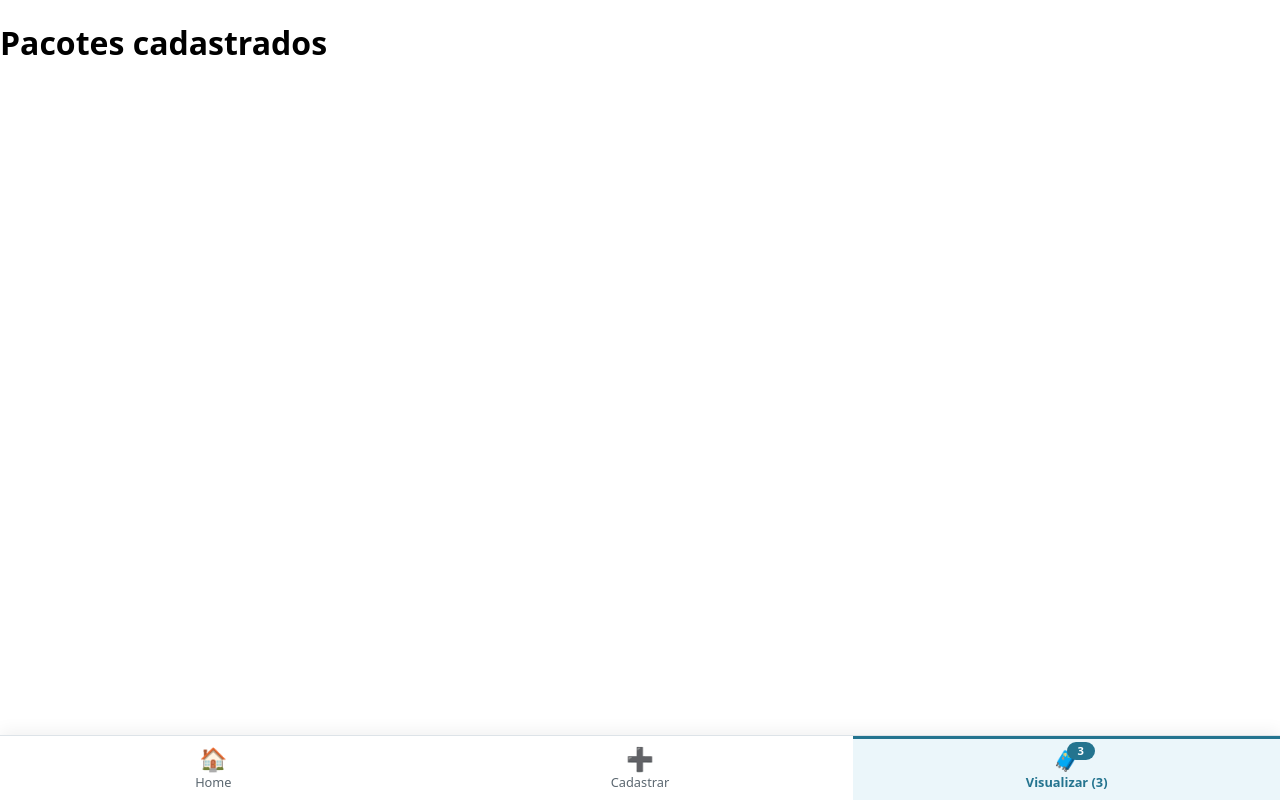
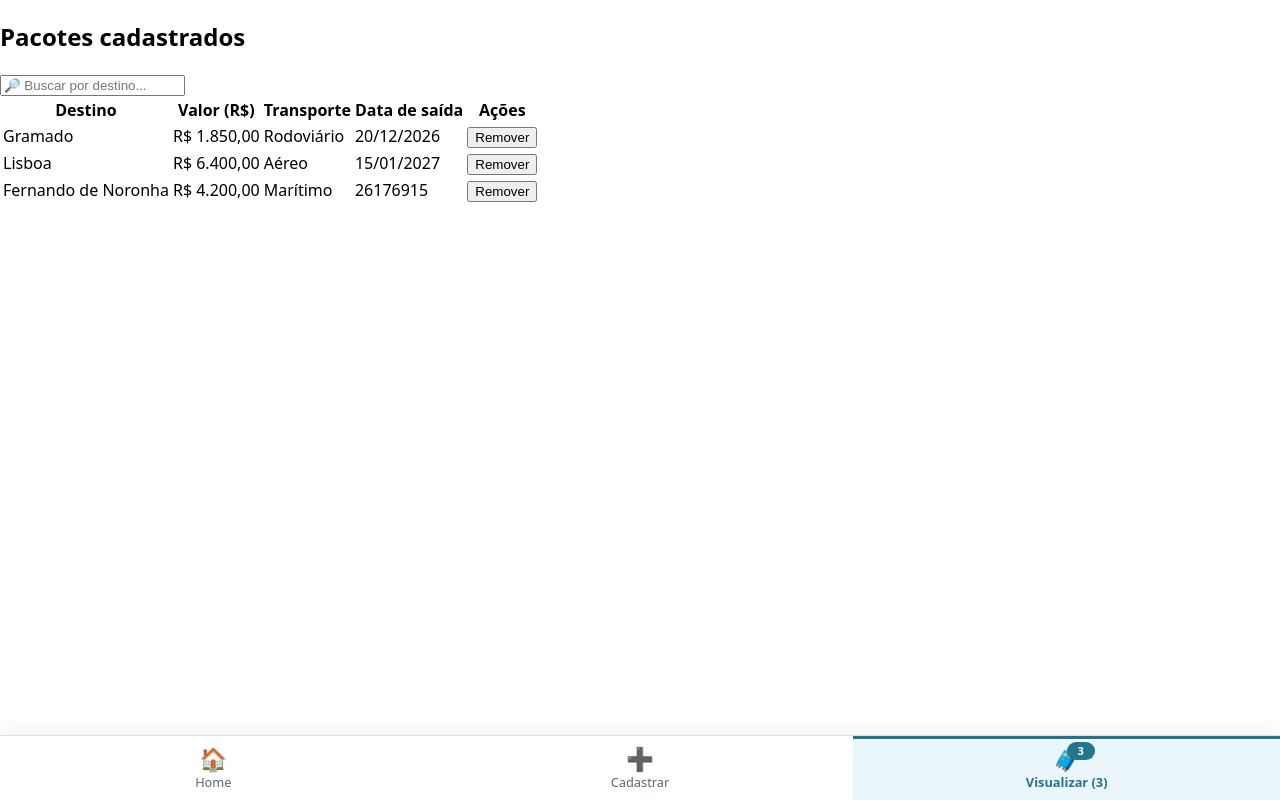
Before and after one commit to Sah123campos/agencia, a React (Vite) app: page /pacotes in a window 1280 px wide. Built offline with nearby package versions, Linux system fonts and the light colour scheme.

Commit message:
feat: visualizacao tabela C

```diff
--- a/src/pages/Visualizacao.jsx
+++ b/src/pages/Visualizacao.jsx
@@ -1,5 +1,133 @@
-function Visualizacao({ title }) {
-  return <h1>{title}</h1>
+// Página de Visualização (rota "/pacotes") — formato da Tabela C, valor 1:
+// uma <table> com uma coluna para cada campo.
+// Props recebidas do App.jsx:
+//   - title: constante (TITULO_VISUALIZACAO) usada como título da página;
+//   - registros: o array do estado central (useState do App);
+//   - removerRegistro: função do App que tira um pacote pelo id (opcional O3).
+// A mensagem de sucesso NÃO vem por props: ela chega pelo state do navigate
+// feito no Cadastro (regra B = 9) e é lida aqui com useLocation.
+import { useState } from 'react'
+import { Link, useLocation, useNavigate } from 'react-router-dom'
+
+// Formata o número como moeda brasileira (ex.: 1850 -> "R$ 1.850,00")
+function formatarValor(valor) {
+  return valor.toLocaleString('pt-BR', { style: 'currency', currency: 'BRL' })
+}
+
+// Converte "2026-12-20" para "20/12/2026". Se o texto não for uma data
+// nesse formato (como o registro com o RA), mostra do jeito que está.
+function formatarData(texto) {
+  const partes = /^(\d{4})-(\d{2})-(\d{2})$/.exec(texto)
+  return partes ? `${partes[3]}/${partes[2]}/${partes[1]}` : texto
+}
+
+function Visualizacao({ title, registros, removerRegistro }) {
+  // location.state guarda o que o Cadastro mandou no navigate
+  const location = useLocation()
+  const navigate = useNavigate()
+  const mensagem = location.state?.mensagem
+
+  // Estado local da busca (opcional O5): o texto digitado no campo
+  const [busca, setBusca] = useState('')
+
+  // Filtra pelo Destino enquanto o usuário digita, sem diferenciar
+  // maiúsculas de minúsculas. Não altera o array original.
+  const termo = busca.trim().toLowerCase()
+  const filtrados = registros.filter((registro) =>
+    registro.destino.toLowerCase().includes(termo),
+  )
+
+  // Fecha o aviso de sucesso: troca a entrada atual do histórico por uma sem
+  // state, assim a mensagem some e não volta ao apertar F5.
+  function fecharMensagem() {
+    navigate(location.pathname, { replace: true, state: null })
+  }
+
+  // Pede confirmação e chama a função do App para remover o pacote
+  function handleRemover(registro) {
+    if (window.confirm(`Remover o pacote para ${registro.destino}?`)) {
+      removerRegistro(registro.id)
+    }
+  }
+
+  return (
+    <section className="pagina">
+      <h1>{title}</h1>
+
+      {mensagem && (
+        <div className="alerta alerta-sucesso" role="status">
+          <span>✅ {mensagem}</span>
+          <button type="button" className="alerta-fechar" onClick={fecharMensagem} aria-label="Fechar aviso">
+            ×
+          </button>
+        </div>
+      )}
+
+      {registros.length === 0 ? (
+        // Lista vazia: mensagem com link para o cadastro (requisito R6)
+        <div className="vazio">
+          <p>Nenhum pacote cadastrado ainda.</p>
+          <Link to="/pacotes/novo" className="botao">
+            Cadastrar o primeiro pacote
+          </Link>
+        </div>
+      ) : (
+        <>
+          <input
+            type="search"
+            className="busca"
+            placeholder="🔎 Buscar por destino..."
+            value={busca}
+            onChange={(e) => setBusca(e.target.value)}
+            aria-label="Buscar por destino"
+          />
+
+          <div className="tabela-container">
+            <table className="tabela">
+              <thead>
+                <tr>
+                  <th>Destino</th>
+                  <th>Valor (R$)</th>
+                  <th>Transporte</th>
+                  <th>Data de saída</th>
+                  <th>Ações</th>
+                </tr>
+              </thead>
+              <tbody>
+                {/* map com key={registro.id}: cada linha tem uma chave única */}
+                {filtrados.map((registro) => (
+                  <tr key={registro.id}>
+                    <td>{registro.destino}</td>
+                    <td className="numero">{formatarValor(registro.valor)}</td>
+                    <td>
+                      <span className="selo">{registro.transporte}</span>
+                    </td>
+                    <td>{formatarData(registro.dataSaida)}</td>
+                    <td>
+                      <button
+                        type="button"
+                        className="botao-remover"
+                        onClick={() => handleRemover(registro)}
+                      >
+                        Remover
+                      </button>
+                    </td>
+                  </tr>
+                ))}
+                {filtrados.length === 0 && (
+                  <tr>
+                    <td colSpan="5" className="sem-resultado">
+                      Nenhum destino encontrado para "{busca}".
+                    </td>
+                  </tr>
+                )}
+              </tbody>
+            </table>
+          </div>
+        </>
+      )}
+    </section>
+  )
 }
 
 export default Visualizacao
```
